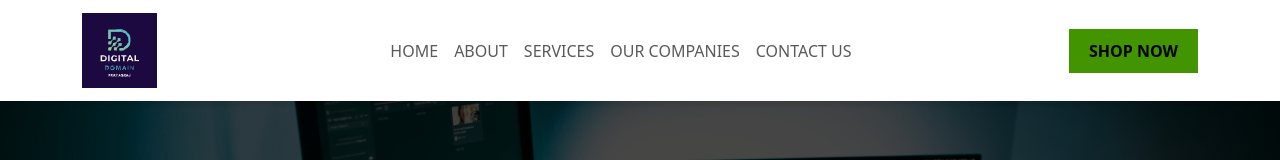
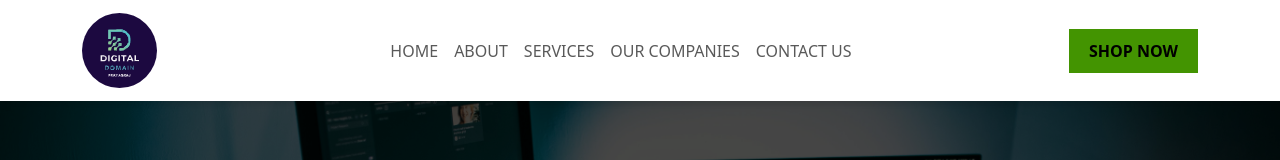
Before and after one commit to Ryukkfps/DigitalDomain, a React (Vite) app: page / in a window 1280 px wide. Shown: the top 160 px of the page. Built offline with nearby package versions, Linux system fonts and the light colour scheme; a small style sheet from the web is missing.

Commit message:
change in logo

```diff
--- a/src/Components/Navbar.jsx
+++ b/src/Components/Navbar.jsx
@@ -24,7 +24,7 @@ function Navbar() {
           <img
             src={logo}
             alt="Logo"
-            style={{ width: "75px", height: "75px" }}
+            style={{ width: "75px", height: "75px", borderRadius: "37.5px" }}
           />
         </Link>
         <button
```
